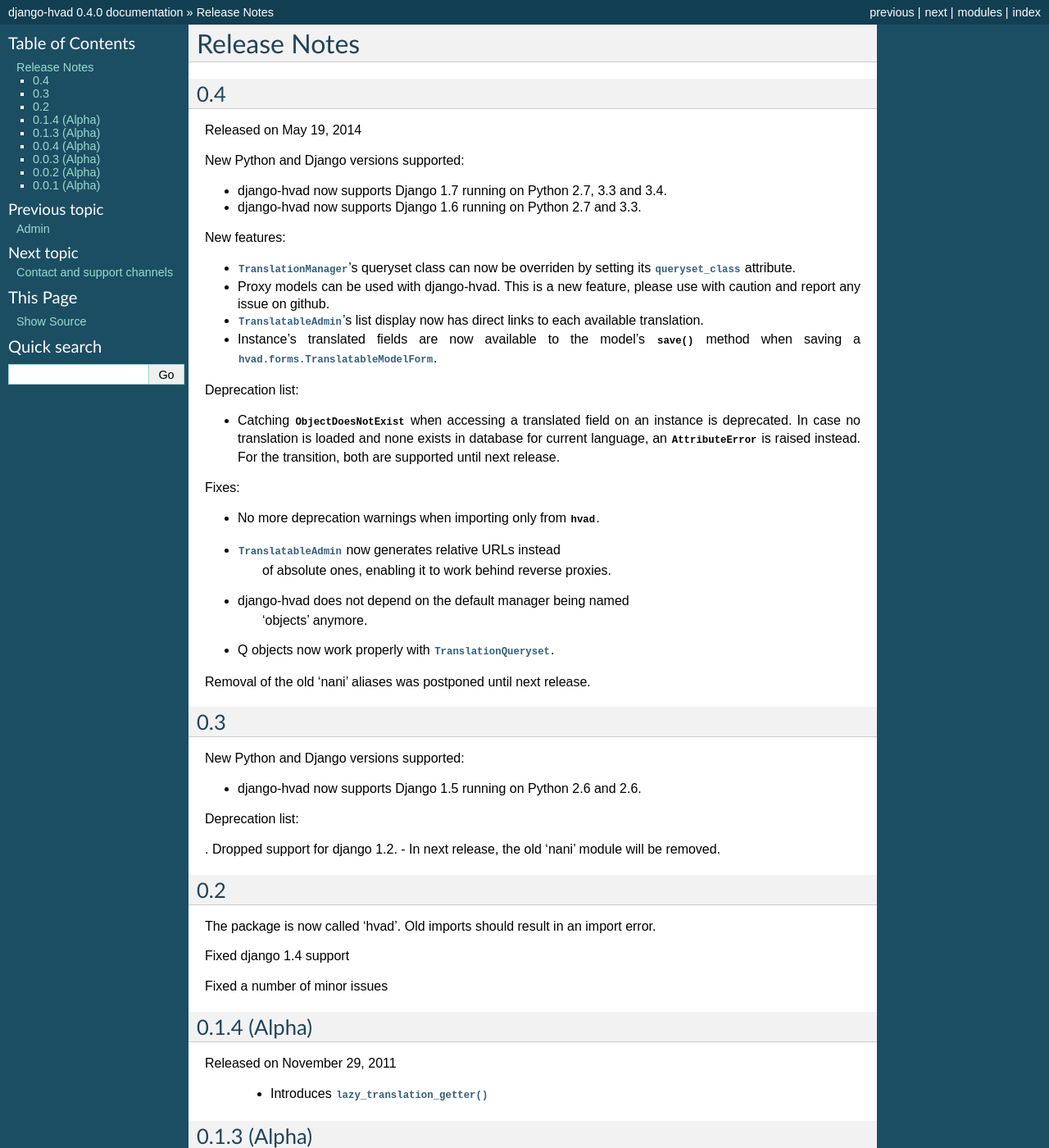
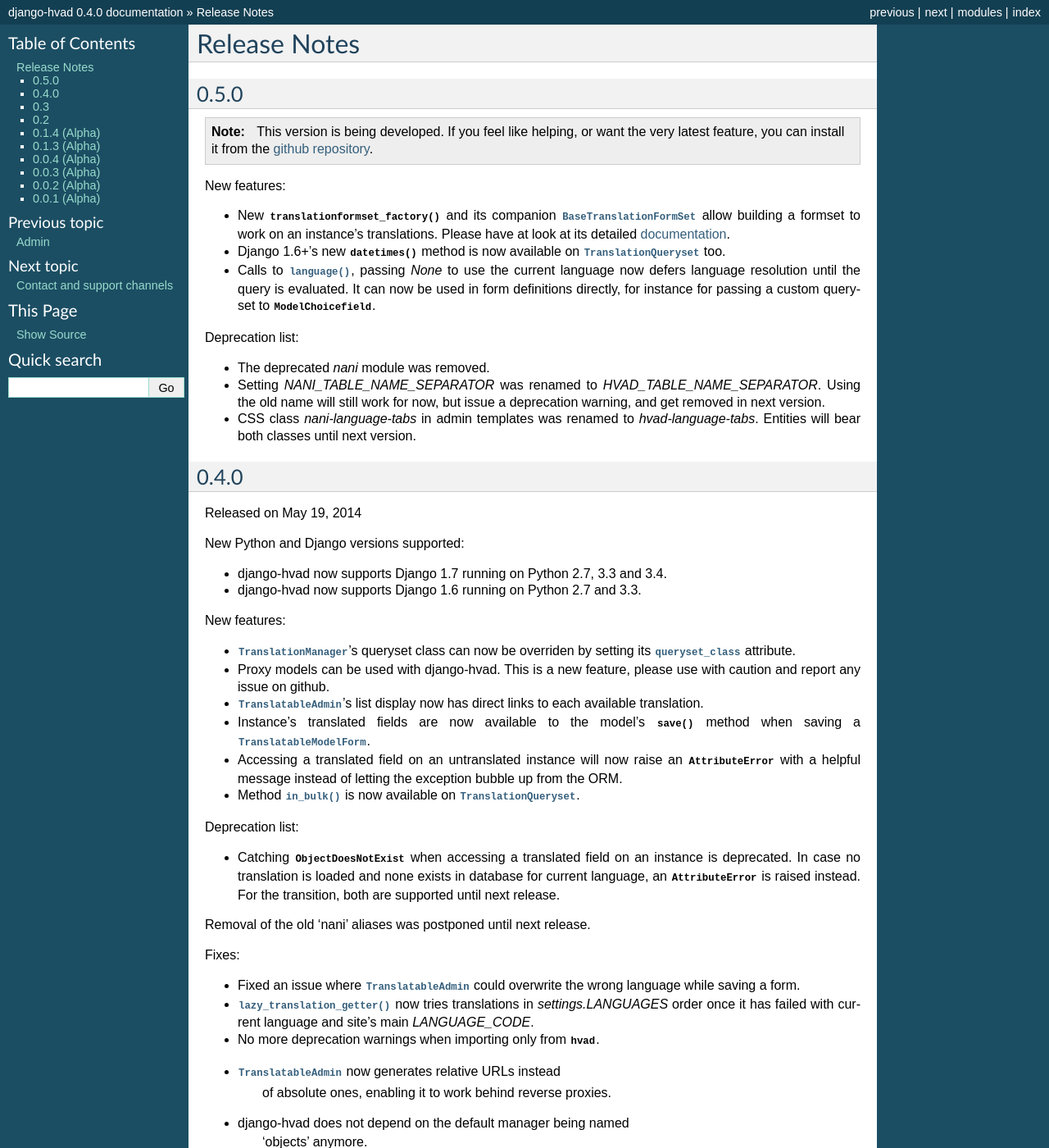
Before and after one commit to KristianOellegaard/django-hvad, a Sphinx documentation site: the page built from docs/public/release_notes.rst, in a window 1280 px wide and 1400 px high. Shown: the whole window at 82% size. Built offline with Sphinx 7.4.7, drawn with Linux system fonts in a browser that asks for light colours.

Commit message:
Update documentation and metadata, making way for work on next release

```diff
--- a/docs/conf.py
+++ b/docs/conf.py
@@ -27,7 +27,7 @@
 # coming with Sphinx (named 'sphinx.ext.*') or your custom ones.
 extensions = ['sphinx.ext.intersphinx']
 intersphinx_mapping = {
-    'python': ('http://docs.python.org/2.6', None),
+    'python': ('http://docs.python.org/2.7', None),
     'django': ('http://readthedocs.org/docs/django/en/latest/', None),
 }
 
--- a/docs/glossary.rst
+++ b/docs/glossary.rst
@@ -27,12 +27,12 @@
         A Django model that does not have :term:`Translated Fields`.
 
     Translated Model
-        A Django model that subclasses :class:`hvad.models.TranslatableModel`.
+        A Django model that subclasses :class:`~hvad.models.TranslatableModel`.
 
     Translation Manager
-        A subclass of :class:`hvad.managers.TranslationManager`, which replaces
+        A subclass of :class:`~hvad.manager.TranslationManager`, which replaces
         the default Django manager on Translated Model, allowing access to
-        translated fields. It will use :class:`hvad.managers.TranslationQueryset`
+        translated fields. It will use :class:`~hvad.manager.TranslationQueryset`
         internally, or a custom subclass if so configured.
 
     Translation-Aware Manager
--- a/docs/index.rst
+++ b/docs/index.rst
@@ -51,8 +51,6 @@
     public/contributing
     internal/index
 
-    changelog
-
     glossary
 
 
--- a/docs/public/forms.rst
+++ b/docs/public/forms.rst
@@ -15,6 +15,8 @@
 Please be careful while overriding the :meth:`~hvad.forms.TranslatableModelForm.save`
 or :meth:`~hvad.forms.TranslatableModelForm._post_clean` methods, as they are crucial
 parts for the form to work.
+
+.. _translationformset:
 
 ********************
 Translations Formset
--- a/docs/public/release_notes.rst
+++ b/docs/public/release_notes.rst
@@ -2,10 +2,43 @@
 Release Notes
 #############
 
-.. release 0.4
+.. release 0.5.0
 
 *****************************
-0.4
+0.5.0
+*****************************
+
+.. note:: This version is being developed. If you feel like helping, or want the
+          very latest feature, you can install it from the `github
+          repository`_.
+
+New features:
+
+- New :func:`~hvad.forms.translationformset_factory` and its companion
+  :class:`~hvad.forms.BaseTranslationFormSet` allow building a formset to work
+  on an instance's translations. Please have at look at its detailed
+  :ref:`documentation <translationformset>`.
+- Django 1.6+'s new :meth:`~django.db.models.query.QuerySet.datetimes` method is
+  now available on :class:`~hvad.manager.TranslationQueryset` too.
+- Calls to :meth:`~hvad.manager.TranslationQueryset.language`, passing `None`
+  to use the current language now defers language resolution until the query is
+  evaluated. It can now be used in form definitions directly, for instance for
+  passing a custom queryset to :class:`~django.forms.ModelChoicefield`.
+
+Deprecation list:
+
+- The deprecated `nani` module was removed.
+- Setting `NANI_TABLE_NAME_SEPARATOR` was renamed to `HVAD_TABLE_NAME_SEPARATOR`.
+  Using the old name will still work for now, but issue a deprecation warning,
+  and get removed in next version.
+- CSS class `nani-language-tabs` in admin templates was renamed to
+  `hvad-language-tabs`. Entities will bear both classes until next version.
+
+
+.. release 0.4.0
+
+*****************************
+0.4.0
 *****************************
 
 Released on May 19, 2014
@@ -25,7 +58,12 @@
   to each available translation.
 - Instance's translated fields are now available to the model's
   :meth:`~django.db.models.Model.save` method when saving a
-  :class:`hvad.forms.TranslatableModelForm`.
+  :class:`~hvad.forms.TranslatableModelForm`.
+- Accessing a translated field on an untranslated instance will now raise an
+  :exc:`AttributeError` with a helpful message instead of letting the exception
+  bubble up from the ORM.
+- Method :meth:`~hvad.manager.TranslationQueryset.in_bulk` is now available on
+  :class:`~hvad.manager.TranslationQueryset`.
 
 Deprecation list:
 
@@ -34,16 +72,21 @@
   is loaded and none exists in database for current language, an :exc:`AttributeError`
   is raised instead. For the transition, both are supported until next release.
 
+Removal of the old 'nani' aliases was postponed until next release.
+
 Fixes:
 
+- Fixed an issue where :class:`~hvad.admin.TranslatableAdmin` could overwrite the
+  wrong language while saving a form.
+- :meth:`~hvad.models.TranslatableModel.lazy_translation_getter` now tries
+  translations in `settings.LANGUAGES` order once it has failed with current
+  language and site's main `LANGUAGE_CODE`.
 - No more deprecation warnings when importing only from :mod:`hvad`.
 - :class:`~hvad.admin.TranslatableAdmin` now generates relative URLs instead
     of absolute ones, enabling it to work behind reverse proxies.
 - django-hvad does not depend on the default manager being named
     'objects' anymore.
 - Q objects now work properly with :class:`~hvad.manager.TranslationQueryset`.
-
-Removal of the old 'nani' aliases was postponed until next release.
 
 .. release-0.3
 
@@ -164,3 +204,4 @@
 
 
 .. _django-polymorphic: https://github.com/bconstantin/django_polymorphic
+.. _github repository: https://github.com/KristianOellegaard/django-hvad
--- a/hvad/__init__.py
+++ b/hvad/__init__.py
@@ -1,2 +1,2 @@
-__version__ = '0.4.0'
-VERSION = (0, 4, 0)
+__version__ = '0.5.0'
+VERSION = (0, 5, 0)
```
Also changed, not shown: other parts of docs/public/release_notes.rst (+0 -3 lines), README.rst (+3 -4 lines), docs/changelog.rst (deleted, +0 -78 lines).
